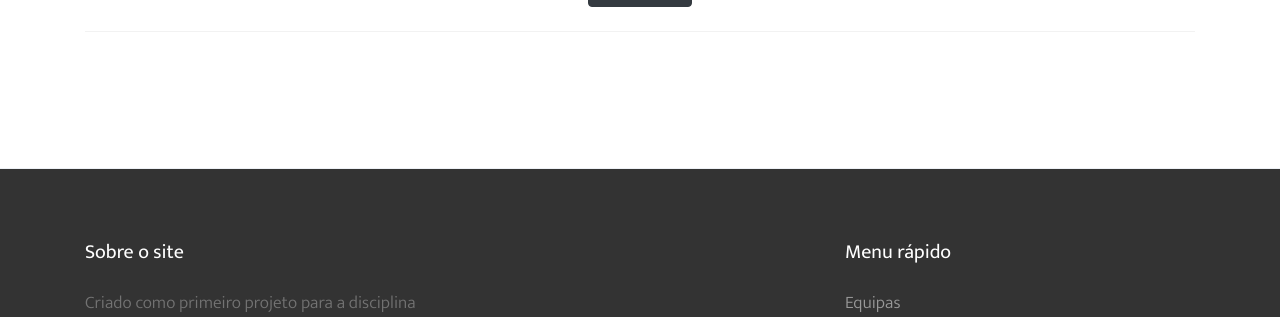
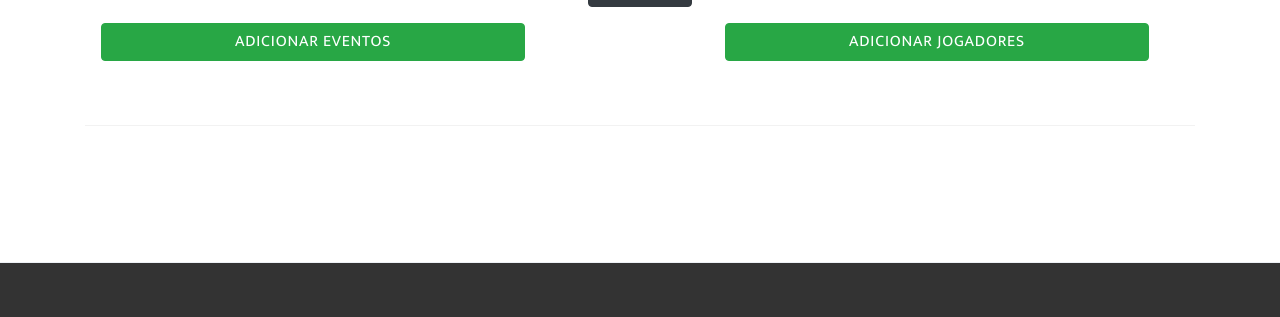
Before and after one commit to oEscal/tpw_project_1, a Django app: template web_page/templates/games.html in a window 1280 px wide. Shown: the part 1063-1380 px from the top of the page. Run offline with Django 3.2, Linux system fonts and the light colour scheme; the template is opened without the code that fills it: most values are stand-ins (such as "Sample title", 1, 10 or a date in 2020); some libraries are stand-ins or nearby versions; some web fonts are replaced.

Commit message:
games done

```diff
--- a/web_page/page/views.py
+++ b/web_page/page/views.py
@@ -751,7 +751,7 @@ def update_game(request, id):
                             data = form.cleaned_data
                             data['id'] = id
                             serializer_data = reformat_game_data(data)
-                            # print(serializer_data)
+
                             game_serializer = GameSerializer(data=serializer_data)
                             if not game_serializer.is_valid():
                                 error_messages = ["Campos inválidos!"]
--- a/web_page/templates/games.html
+++ b/web_page/templates/games.html
@@ -411,7 +411,6 @@
                                 <br>
                                 <button class="btn btn-dark more_info_btn" id="{{ g.id }}">Mais info</button>
                             </div>
-
                             <div class="col-md-4 col-lg-4 text-center text-lg-right">
                                 <div class="">
                                     <div class="d-block d-lg-flex align-items-center">
@@ -427,6 +426,21 @@
                                             <span class="text-uppercase small country">Fora</span>
                                         </div>
                                     </div>
+                                </div>
+                            </div>
+
+                            <div class="col-12 text-center mb-4 p-3 row">
+                                <div class="col-6">
+                                    <button type="button" class="btn btn-success col-10 pull-left"
+                                            onclick="window.open('{% url 'add_event' id=g.id %}', '_blank');">
+                                        Adicionar eventos
+                                    </button>
+                                </div>
+                                <div class="col-6">
+                                    <button type="button" class="btn btn-success col-10 pull-right"
+                                            onclick="window.open('{% url 'add_players_game' id=g.id %}', '_blank');">
+                                        Adicionar jogadores
+                                    </button>
                                 </div>
                             </div>
                         </div>
```
